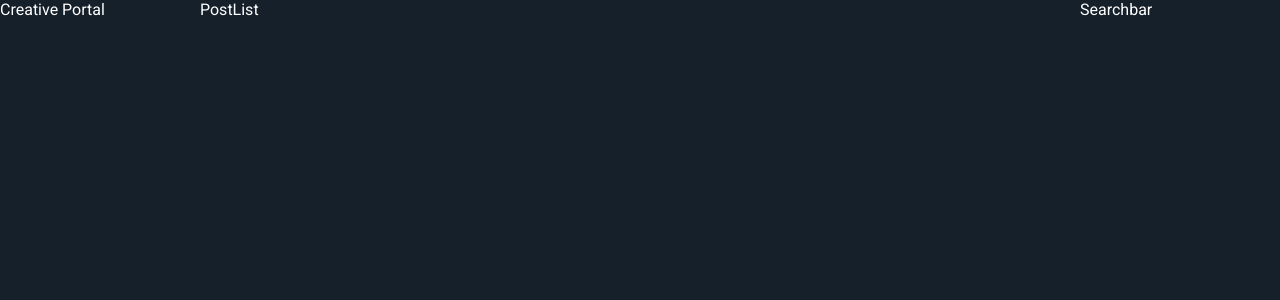
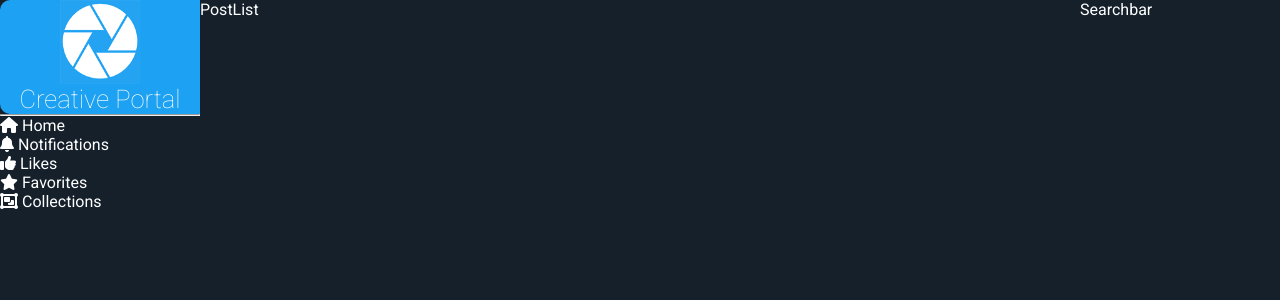
Before and after one commit to robertvari/Creative_postal_200229, a React (Create React App) app in the folder creativeportal_gui/: page / in a window 1280 px wide. Shown: the top 300 px of the page. Built offline with nearby package versions, Linux system fonts and the light colour scheme.

Commit message:
Side menu components

```diff
--- /dev/null
+++ b/creativeportal_gui/src/component/layout/Sidebar.css
@@ -0,0 +1,13 @@
+.site_header {
+    display: flex;
+    flex-direction: column;
+    align-items: center;
+    font-size: 1.6rem;
+    font-weight: 100;
+    background-color: #1DA1F2;
+    border-radius: 10px 0 0 10px;
+}
+
+.site_header img {
+    width: 80px;
+}
--- a/creativeportal_gui/src/component/layout/Sidebar.js
+++ b/creativeportal_gui/src/component/layout/Sidebar.js
@@ -1,9 +1,32 @@
 import React from 'react';
+import Logo from "../images/logo.png"
+import "./Sidebar.css"
+
+
+function MenuItem(props) {
+    return (
+        <div>
+            <i className={props.icon}/> {props.text}
+        </div>
+    )
+}
+
 
 function Sidebar(props) {
     return (
         <div>
-            <div>Creative Portal</div>
+            <div className="site_header">
+                <img src={Logo} alt=""/>
+                Creative Portal
+            </div>
+
+            <hr/>
+
+            <MenuItem text={"Home"} icon={"fas fa-home"}/>
+            <MenuItem text={"Notifications"} icon={"fas fa-bell"}/>
+            <MenuItem text={"Likes"} icon={"fas fa-thumbs-up"}/>
+            <MenuItem text={"Favorites"} icon={"fas fa-star"}/>
+            <MenuItem text={"Collections"} icon={"fas fa-object-group"}/>
 
         </div>
     );
```
